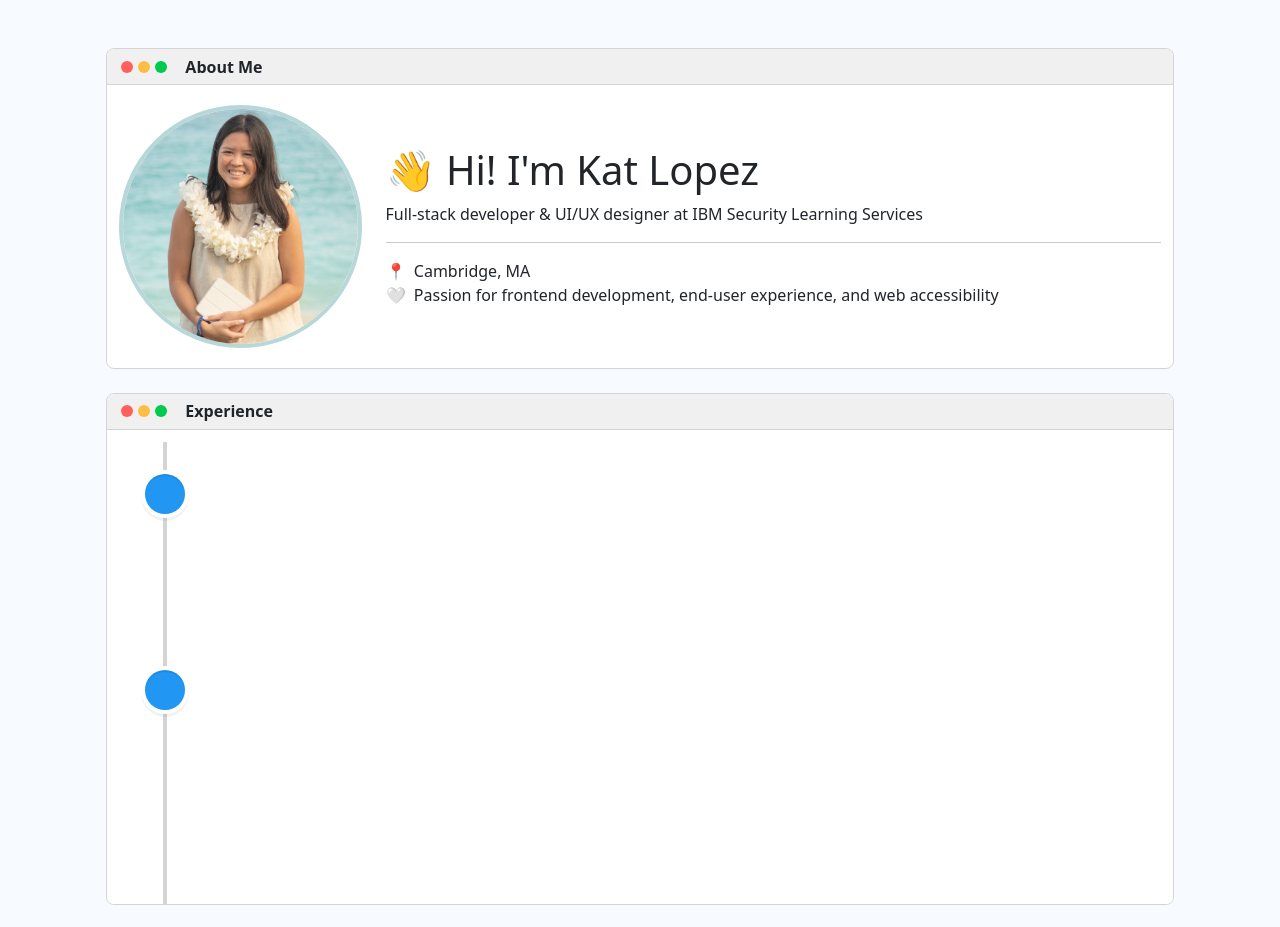
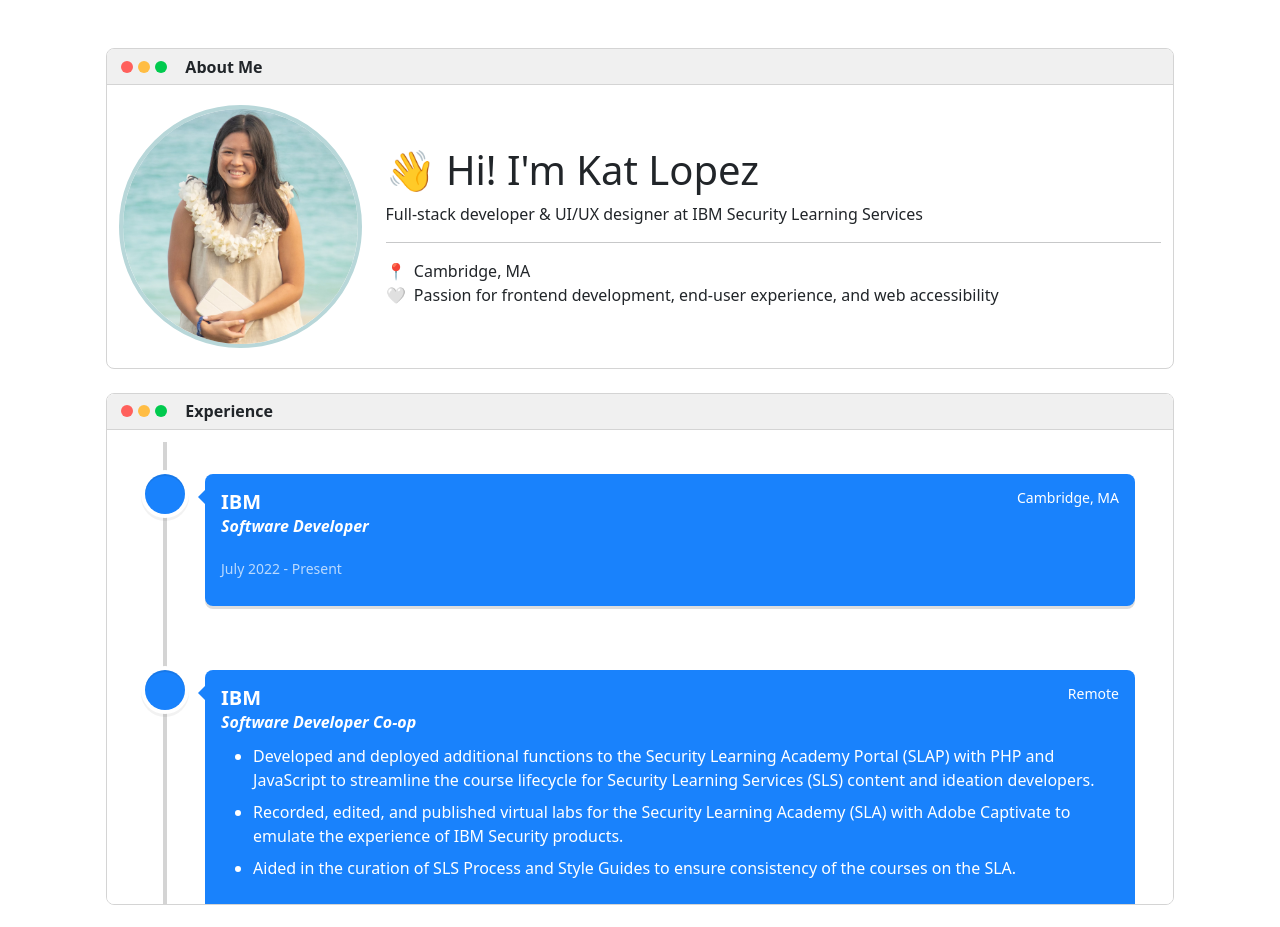
Before and after one commit to kkatlopez/kkatlopez.github.io, a React (Create React App) app: page / in a window 1280 px wide. Shown: the top 927 px of the page. Built offline with nearby package versions, Linux system fonts and the light colour scheme.

Commit message:
Open/close windows

```diff
--- a/src/App.scss
+++ b/src/App.scss
@@ -4,10 +4,6 @@
 $light-gray: #f0f0f0;
 $gray: #d4d4d4;
 $white: #fff;
-
-#root {
-    background-color: #f7faff;
-}
 
 .window {
     border-radius: 8px;
@@ -31,6 +27,9 @@
                 width: 12px;
                 padding: 0;
                 margin: 0 0.15rem;
+                &:hover {
+                    cursor: pointer;
+                }
                 &.close {
                     background-color: $red;
                 }
@@ -49,3 +48,13 @@
         border: 4px solid #b8d7d9;
     }
 }
+
+.invis {
+    &.window {
+        padding-bottom: 0;
+    }
+    .action-container {
+       margin-bottom: 0;
+       border-bottom: 1px solid transparent;
+   }
+}
--- a/src/components/Actions.js
+++ b/src/components/Actions.js
@@ -1,13 +1,13 @@
 import { Row, Col } from 'react-bootstrap';
 
-function Actions(name) {
+function Actions( {name} ) {
     return (
-        <Row className="d-flex sticky-top action-container">
+        <Row className="d-flex action-container">
             <Col className="d-flex action-btns ps-1">
                 <div className="circle close"></div>
                 <div className="circle minimize"></div>
                 <div className="circle open"></div>
-                <strong className="align-self-center ms-3">{name.name}</strong>
+                <strong className="align-self-center ms-3">{name}</strong>
             </Col>
         </Row>
     );
--- a/src/components/Education.js
+++ b/src/components/Education.js
@@ -1,12 +1,25 @@
+import { useState } from 'react';
 import Actions from './Actions';
 import { Container, Row } from 'react-bootstrap';
 import '../styles/header.scss';
 
 function Education() {
+    const [ show, setShow ] = useState(true);
+    const [ showClass, setShowClass ] = useState("");
+    const isVisible = () => {
+        setShow(show => !show);
+        setShowClass("invis");
+    };
+
     return (
-        <Container className="window h-100">
+        <Container
+            className={show ? `window` : `window ${showClass}`}
+            style={{ height: show ? "" : "36px" }}
+        >
+            <div onClick={() => isVisible()}>
                 <Actions name="Education" />
-            {/* <h2>Education</h2> */}
+            </div>
+            { show ?
                 <div className="d-flex flex-column">
                     <Row>
                         <div className="d-md-flex justify-content-md-between">
@@ -28,8 +41,8 @@
                             <p className="d-none d-md-block">Troy, New York</p>
                         </div>
                         <div className="d-md-flex justify-content-md-between">
-                        <strong><i>Bachelor of Science in Information Technology and Web Science</i></strong>
-                        <p className="d-none d-md-block">GPA: 3.65</p>
+                            <strong style={{ maxWidth: "80%" }}><i>Bachelor of Science in Information Technology and Web Science</i></strong>
+                            <p className="d-none d-md-block text-nowrap">GPA: 3.65</p>
                         </div>
                         <ul className="ps-5">
                             <li>Graduated <i>Cum Laude</i></li>
@@ -38,6 +51,7 @@
                         </ul>
                     </Row>
                 </div>
+            : null }
         </Container>
     );
 }
--- a/src/components/Experience.js
+++ b/src/components/Experience.js
@@ -1,3 +1,4 @@
+import { useState } from 'react';
 import Actions from './Actions';
 import ExperienceDetail from './ExperienceDetail';
 import { Container } from 'react-bootstrap';
@@ -6,27 +7,39 @@
 import experience from './assets/experience.json';
 
 function Experience() {
-    const customTheme = {
-        borderDotColor: '#ffffff',
-        descriptionColor: '#262626',
-        dotColor: '#d0cdc4',
-        eventColor: '#965500',
-        lineColor: '#d0cdc4',
-        subtitleColor: '#7c7c7c',
-        titleColor: '#405b73',
-        yearColor: '#405b73',
+    const [ show, setShow ] = useState(true);
+    const [ showClass, setShowClass ] = useState("");
+    const isVisible = () => {
+        setShow(show => !show);
+        setShowClass("invis");
     };
+    // const customTheme = {
+    //     borderDotColor: '#ffffff',
+    //     descriptionColor: '#262626',
+    //     dotColor: '#d0cdc4',
+    //     eventColor: '#965500',
+    //     lineColor: '#d0cdc4',
+    //     subtitleColor: '#7c7c7c',
+    //     titleColor: '#405b73',
+    //     yearColor: '#405b73',
+    // };
 
     return (
-        <Container className="window experience">
-            <Actions name="Experience" />
-            {/* <h2>Experience</h2> */}
-            <VerticalTimeline layout="1-column-left" lineColor="#d4d4d4">
-                { experience.map((detail, i) =>
-                    <ExperienceDetail exp={detail} key={i} />
-                )}
-                <ExperienceDetail />
-            </VerticalTimeline>
+        <Container className={show ? `window experience` : `window experience ${showClass}`}>
+            <div onClick={() => isVisible()}
+                style={{ position: "sticky", top: "0", bottom: "0", zIndex: "1000"
+                }}
+            >
+                <Actions name="Experience"/>
+            </div>
+            { show ?
+                <VerticalTimeline layout="1-column-left" lineColor="#d4d4d4" animate={false}>
+                    { experience.map((detail, i) =>
+                        <ExperienceDetail exp={detail} key={i} />
+                    )}
+                    <ExperienceDetail />
+                </VerticalTimeline>
+            : null }
         </Container>
     );
 }
--- a/src/components/ExperienceDetail.js
+++ b/src/components/ExperienceDetail.js
@@ -2,16 +2,16 @@
 import '../styles/experience.scss';
 
 function ExperienceDetail( {exp} ) {
-    var functions = exp?.functions.map((f) =>
-        <li className="mb-2">{f}</li>
+    var functions = exp?.functions.map((f, i) =>
+        <li className="mb-2" key={i}>{f}</li>
     );
     return (
         <VerticalTimelineElement
-            className="vertical-timeline-element--work"
-            contentStyle={{ background: 'rgb(33, 150, 243)', color: '#fff' }}
-            contentArrowStyle={{ borderRight: '7px solid  rgb(33, 150, 243)' }}
+            className="vertical-timeline-element"
+            contentStyle={{ background: '#1982FC', color: '#fff' }}
+            contentArrowStyle={{ borderRight: '7px solid  #1982FC' }}
             date={exp?.date}
-            iconStyle={{ background: 'rgb(33, 150, 243)', color: '#fff' }}
+            iconStyle={{ background: '#1982FC', color: '#fff' }}
         >
             <div className="exp d-xs-block d-md-flex justify-content-md-between">
                 <div>
@@ -20,7 +20,7 @@
                 </div>
                 <h4 className="vertical-timeline-element-subtitle mb-2">{exp?.location}</h4>
             </div>
-            <ul class="mb-0 d-none d-md-block exp-functions">{functions}</ul>
+            <ul className="mb-0 d-none d-md-block exp-functions">{functions}</ul>
         </VerticalTimelineElement>
     );
 }
--- a/src/components/Header.js
+++ b/src/components/Header.js
@@ -1,11 +1,22 @@
+import { useState } from 'react';
 import Actions from './Actions';
 import { Container, Row, Col } from 'react-bootstrap';
 import '../styles/header.scss';
 
 function Header() {
+    const [ show, setShow ] = useState(true);
+    const [ showClass, setShowClass ] = useState("");
+    const isVisible = () => {
+        setShow(show => !show);
+        setShowClass("invis");
+    };
+
     return (
-        <Container className="window">
+        <Container className={show ? `window` : `window ${showClass}`}>
+            <div onClick={() => isVisible()}>
                 <Actions name="About Me" />
+            </div>
+            { show ?
                 <Row className="d-flex align-items-center">
                     <Col md="5" lg="3">
                         <div className="img-container my-2">
@@ -20,6 +31,7 @@
                         <p>&#129293;&nbsp; Passion for frontend development, end-user experience, and web accessibility</p>
                     </Col>
                 </Row>
+            : null }
         </Container>
     );
 }
--- a/src/components/TechnicalSkills.js
+++ b/src/components/TechnicalSkills.js
@@ -5,14 +5,26 @@
 import skills from './assets/skill.json';
 
 function TechnicalSkills() {
+    const [ show, setShow ] = useState(true);
+    const [ showClass, setShowClass ] = useState("");
+    const isVisible = () => {
+        setShow(show => !show);
+        setShowClass("invis");
+    };
 
     return (
-        <Container className="window">
+        <Container
+            className={show ? `window` : `window ${showClass}`}
+            style={{ height: show ? "" : "36px"}}
+        >
+            <div onClick={() => isVisible()}>
                 <Actions name="Technical Skills" />
+            </div>
+            { show ?
                 <Row>
                     <div className="d-flex flex-wrap">
                         { skills.map((skill, i) =>
-                        <Col xs="2" md="3" xl="3" className="skill p-1 my-2">
+                            <Col xs="4" sm="3" md="3" xl="3" className="skill p-1 my-2" key={i}>
                                 <img src={skill.image} alt={skill.alt} className="img-fluid skill-img img-rounded" key={i} />
                                 <div className="skill-title-layer">
                                     <p className="skill-title">{skill.skill}</p>
@@ -21,6 +33,7 @@
                         )}
                     </div>
                 </Row>
+            : null }
         </Container>
     );
 }
--- a/src/styles/experience.scss
+++ b/src/styles/experience.scss
@@ -26,4 +26,8 @@
     .vertical-timeline-element-subtitle {
         font-size: 0.875rem;
     }
+
+    .vertical-timeline-element-content {
+        border-radius: 8px;
+    }
 }
```
Also changed, not shown: src/components/assets/experience.json (+10 -5 lines). Lines whose indentation alone changed are shown as unchanged.
